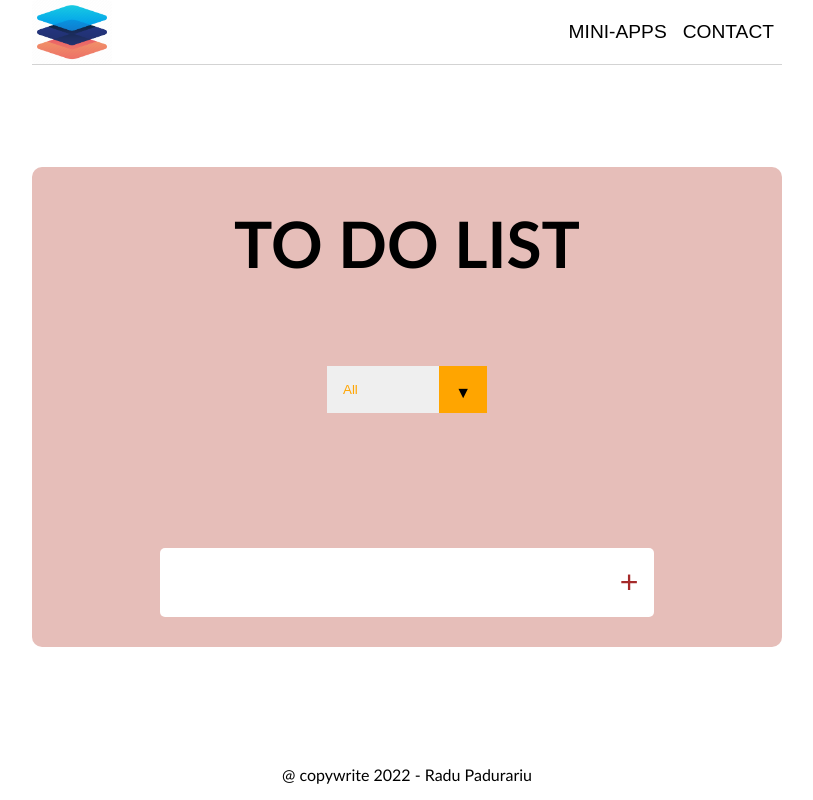
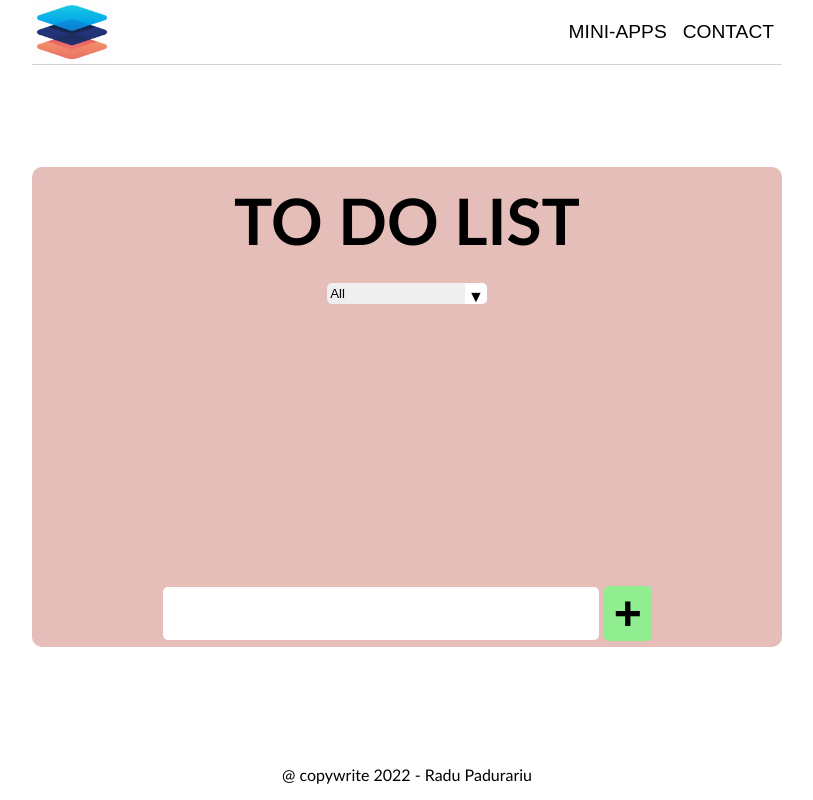
Before and after one commit to RaduPadurariu/jsminiapps, a PHP site: page /html/apps/02_todolist/index.html in a window 1280 px wide. Shown: the whole page, without its empty margins (233-1046 px from the left). Run offline with PHP 8.4, Linux system fonts and the light colour scheme.

Commit message:
todo list with local storage

```diff
--- a/style.css
+++ b/app.css
@@ -280,181 +280,3 @@ section {
 .app-img {
     width:100px;
 }
-
-
-/* Digital Timer */
-
-.container-digital-timer {
-    display:flex;
-    flex-direction: column;
-    justify-content: space-around;
-    align-items: center;
-    background: #aed4ec;
-    border-radius: 10px;
-    width: 100%;
-    max-width: 750px;
-    height:60vh;
-    margin:auto 0;
-    text-align: center;
-}
-
-.digits {
-    display: flex;
-    align-items: center;
-    justify-content: center;
-    font-size: 4rem;
-    font-family: "Digital-7";
-    display: flex;
-
-}
-
-.digits-container {
-    display: flex;
-    flex-direction: column;
-    text-align: center;
-}
-
-#saveData {
-    overflow: auto;
-    height: 150px;
-    margin: 20px auto;
-    font-size: 1.2rem;
-}
-
-.counter-container {
-    display: flex;
-    flex-direction: column;
-    align-items: center;
-
-}
-
-.digital-timer-btn {
-    font-size: 1.5rem;
-    font-weight: bold;
-    border-radius: 5px;
-    border:none;
-    padding: 10px;
-    cursor: pointer;
-    margin: 5px;
-    background-color: rgba(10, 10, 10, 0.89);
-    color: rgba(247, 240, 240, 0.945);
-}
-
-/* TO DO LIST */
-
-.container-toDoList {
-    display:flex;
-    flex-direction: column;
-    justify-content: space-around;
-    align-items: center;
-    background: #e6beb9;
-    border-radius: 10px;
-    width: 100%;
-    max-width: 750px;
-    height:60vh;
-    margin:auto 0;
-    text-align: center;
-}
-
-.todo-input, .todo-btn, .todo-form{
-    border:none;
-    padding:0.5rem;
-    font-size: 2rem;
-    background: white;
-    border-radius: 5px;
-}
-
-.todo-btn {
-    color: brown;
-    background: white;
-    cursor:pointer;
-    transition: all 0.3 ease;
-}
-
-.todo-btn:hover {
-    background-color: orange;
-    color:white;
-
-}
-
-.todo-container {
-    display:flex;
-    justify-content: center;
-    align-items: center;
-}
-
-.todo-list {
-
-}
-.todo {
-    display:flex;
-    justify-content: space-between;
-    align-items: center;
-    background-color: white;
-    border-radius: 5px;
-    font-size: 1.5rem;
-    margin:5px 0;
-    transition: all 0.5s ease
-}
-
-
-.check-btn, .delete-btn {
-    background-color: lightgreen;
-    border: none;
-    border-radius: 5px;
-    padding: 1rem;
-    font-size: 1rem;
-
-}
-
-.todo-item {
-    max-width:200px;
-    text-align: left;
-    padding:0 0.4rem;
-}
-
-.completed {
-    text-decoration: line-through;
-    opacity:0.5;
-}
-
-.fall {
-    transform: translateY(8rem) rotateZ(20deg);
-    opacity:0;
-}
-
-select {
-    -webkit-appearance: none;
-    -moz-appearance: none;
-    appearance: none;
-    outline:none;
-    border:none;
-
-}
-
-.select {
-    margin:1rem;
-    position:relative;
-    overflow:hidden;
-}
-
-select {
-    color:orange;
-    width:10rem;
-    cursor: pointer;
-    padding:1rem;
-}
-.select::after {
-    content:"\25BC";
-    position:absolute;
-    background:orange;
-    top:0;
-    right:0;
-    pointer-events: none;
-    padding:1rem;
-}
-
-.select:hover {
-    background: orange;
-    color:white;
-}
--- a/html/apps/01_digital-timer/index.html
+++ b/html/apps/01_digital-timer/index.html
@@ -4,7 +4,8 @@
     <link rel="icon" href="../../../imgs/icons/clock.png">
     <meta http-equiv="X-UA-Compatible" content="IE=edge">
     <meta name="viewport" content="width=device-width, initial-scale=1.0">
-    <link rel="stylesheet" href="../../../style.css">
+    <link rel="stylesheet" href="../../../app.css">
+    <link rel="stylesheet" href="./style.css">
     <title>Digital Timer</title>
 </head>
 <body>
--- a/html/apps/02_todolist/index.html
+++ b/html/apps/02_todolist/index.html
@@ -4,7 +4,8 @@
     <link rel="icon" href="../../../imgs/icons/to-do-list.png">
     <meta http-equiv="X-UA-Compatible" content="IE=edge">
     <meta name="viewport" content="width=device-width, initial-scale=1.0">
-    <link rel="stylesheet" href="../../../style.css">
+    <link rel="stylesheet" href="../../../app.css">
+    <link rel="stylesheet" href="./style.css">
     <title>TO DO LIST</title>
 </head>
 <body>
@@ -41,15 +42,16 @@
 <!-- Main body -->
     <main>
         <div class="container-toDoList">
+            <div class="header-container">
                 <h1 class="x-large m">TO DO LIST</h1>
-                <div class="select">
+                <div class="select-container">
                     <select name="todos" class="filter-todo">
                         <option value="all">All</option>
                         <option value="completed">Completed</option>
                         <option value="uncompleted">Uncompleted</option>
                     </select>
                 </div>
-
+            </div>
 
 
             <div class="todo-container">
@@ -57,7 +59,7 @@
             </div>
             <form class="todo-form">
                 <input type="text" class="todo-input">
-                    <button class="todo-btn" >+</button>
+                <button class="todo-btn" type="submit">+</button>
             </form>
         </div>
 
--- a/html/apps/02_todolist/main.js
+++ b/html/apps/02_todolist/main.js
@@ -5,57 +5,79 @@ const filterOption = document.querySelector('.filter-todo')
 
 
 
-
+document.addEventListener('DOMContentLoaded', getTodos);
 todoBtn.addEventListener('click', addTodo);
-todoList.addEventListener('click', deleteCheck);
+todoList.addEventListener('click', deleteAndCheck);
 filterOption.addEventListener('click', filterTodo);
 
 
 function addTodo (event) {
     event.preventDefault();
 
-    const todoDiv = document.createElement('div');
-    todoDiv.classList.add('todo');
-    const newTodo = document.createElement('li');
-    newTodo.innerText = todoInput.value;
-    newTodo.classList.add('todo-item');
-    todoDiv.appendChild(newTodo);
-
-    // check button
-    const checkBtn = document.createElement('button');
-    checkBtn.innerText = 'Check';
-    checkBtn.classList.add('check-btn');
-    todoDiv.appendChild(checkBtn);
-
-    // delete button
-    const deleteBtn = document.createElement('button');
-    deleteBtn.innerText = 'Delete';
-    deleteBtn.classList.add('delete-btn');
-    todoDiv.appendChild(deleteBtn);
-
-    // append
-    todoList.appendChild(todoDiv)
+    // Add todo to local storage
+    if( todoInput.value !=="" && todoInput.value!== " ") {
+        createTodoHTML(todoInput.value);
+        saveLocalTodos(todoInput.value);
+    }
     // clear values
     todoInput.value='';
 }
 
-function deleteCheck (e) {
+function deleteAndCheck (e) {
     const item = e.target;
     // delete todo
     if(item.classList[0] === 'delete-btn') {
-        const todo = item.parentElement;
+        const todo = item.parentElement.parentElement;
         todo.classList.add('fall');
+        removeLocalTodos(todo);
         setTimeout(function () {
         todo.remove();
-        }, 1000)
+        }, 500)
 
     }
 
     // check todo
     if(item.classList[0] === 'check-btn') {
-        const todo = item.parentElement;
+        const todo = item.parentElement.parentElement;
         todo.classList.toggle('completed');
     }
+}
+
+function createTodoHTML (todo) {
+    const todoDiv = document.createElement('div');
+    todoDiv.classList.add('todo');
+
+    const newTodo = document.createElement('li');
+    newTodo.innerText = todo;
+    newTodo.classList.add('todo-item');
+
+
+
+    todoDiv.appendChild(newTodo);
+    const btnContainer = document.createElement('div');
+    todoDiv.appendChild(btnContainer);
+
+
+    // check button
+    const checkBtn = document.createElement('button');
+    const checkBtn_img = document.createElement('img');
+    checkBtn_img.src = "../../../imgs/icons/btn/check.png";
+    checkBtn_img.classList.add('imgBtn');
+    checkBtn.appendChild(checkBtn_img);
+    checkBtn.classList.add('check-btn');
+    btnContainer.appendChild(checkBtn);
+
+    // delete button
+    const deleteBtn = document.createElement('button');
+    const deleteBtn_img = document.createElement('img');
+    deleteBtn_img.src = "../../../imgs/icons/btn/delete.png";
+    deleteBtn_img.classList.add('imgBtn');
+    deleteBtn.appendChild(deleteBtn_img);
+    deleteBtn.classList.add('delete-btn');
+    btnContainer.appendChild(deleteBtn);
+
+    // append
+    todoList.appendChild(todoDiv)
 }
 
 function filterTodo (e) {
@@ -85,3 +107,46 @@ function filterTodo (e) {
         }
     });
 }
+
+
+function saveLocalTodos (todo) {
+    // is there a todos in local storage?
+    let todos;
+    if(localStorage.getItem('todos') === null) {
+        todos = [];
+    }
+    else {
+        todos = JSON.parse(localStorage.getItem("todos"));
+    }
+    todos.push(todo);
+    localStorage.setItem("todos", JSON.stringify(todos));
+}
+
+function getTodos () {
+     // is there a todos in local storage?
+    let todos;
+    if(localStorage.getItem('todos') === null) {
+        todos = [];
+    }
+    else {
+        todos = JSON.parse(localStorage.getItem("todos"));
+    }
+    todos.forEach(function(todo) {
+        createTodoHTML(todo);
+    })
+}
+
+function removeLocalTodos (todo) {
+     // is there a todos in local storage?
+    let todos;
+    if(localStorage.getItem('todos') === null) {
+        todos = [];
+    }
+    else {
+        todos = JSON.parse(localStorage.getItem("todos"));
+    }
+    const todoIndex = todo.children[0].innerText;
+    todos.splice(todos.indexOf(todoIndex), 1);
+    localStorage.setItem("todos", JSON.stringify(todos));
+
+}
--- /dev/null
+++ b/html/apps/02_todolist/style.css
@@ -0,0 +1,164 @@
+/* TO DO LIST */
+
+.container-toDoList {
+    display:flex;
+    flex-direction: column;
+    justify-content: space-around;
+    align-items: center;
+    background: #e6beb9;
+    border-radius: 10px;
+    width: 100%;
+    max-width: 750px;
+    height:60vh;
+    margin:auto 0;
+    text-align: center;
+}
+
+/* header container */
+
+.header-container {
+    display:flex;
+    flex-direction: column;
+    align-items: center;
+}
+
+select {
+    -webkit-appearance: none;
+    -moz-appearance: none;
+    appearance: none;
+    outline:none;
+    border:none;
+}
+
+.select-container {
+    margin:1rem;
+    position: relative;
+    overflow: hidden;
+    background: white;
+    width:10rem;
+    border-radius: 5px;
+}
+
+select {
+    color: black;
+    width:10rem;
+    cursor: pointer;
+    padding:0.2rem;
+}
+
+.select-container::after {
+    content:"\25BC";
+    position:absolute;
+    background: white;
+    top:0;
+    right:0;
+    padding:0.2rem;
+    pointer-events: none;
+}
+
+
+
+/* to do list container */
+.todo-container {
+    display:flex;
+    flex-direction: column;
+    align-items: center;
+    height: 15rem;
+    overflow: auto;
+    width: 100%;
+}
+
+.todo-list {
+   width:60%;
+}
+
+.todo {
+    display:flex;
+    justify-content: space-between;
+    align-items: center;
+    transition: all 0.5s ease
+}
+
+.todo-item {
+    text-align: left;
+    padding:0.2rem 0.4rem;
+    background: white;
+    font-size: 2rem;
+    margin:0.3rem 1rem 0.3rem 0;
+    border-radius: 5px;
+    word-wrap: break-word;
+    flex:1;
+    height:3rem;
+}
+
+.check-btn {
+    background-color: lightgreen;
+    border: none;
+    border-radius: 5px;
+    padding: 0.5rem;
+    margin:0.2rem;
+}
+
+
+.delete-btn {
+    background-color: rgb(196, 106, 106);
+    border: none;
+    border-radius: 5px;
+    padding: 0.5rem;
+    margin:0.2rem;
+}
+
+.imgBtn {
+    width:25px;
+    height:25px;
+    pointer-events: none;
+}
+
+.completed {
+    text-decoration: line-through;
+    opacity:0.5;
+}
+
+.fall {
+    transform: translateY(8rem) rotateZ(20deg);
+    opacity:0;
+}
+
+
+
+
+/* to do input */
+.todo-form {
+    display:flex;
+    justify-content: center;
+    align-items: center;
+}
+.todo-input, .todo-btn {
+    border-radius: 5px;
+    background: white;
+    color:black;
+    border:none;
+}
+
+.todo-input {
+    font-size: 2rem;
+    padding: 0.5rem;
+    width:90%;
+}
+
+.todo-btn {
+    color: black;
+    background: lightgreen;
+    cursor:pointer;
+    transition: all 0.3 ease;
+    font-size: 3rem;
+    margin-left: 5px;
+    width: 3rem;
+    font-weight: bold;
+}
+
+.todo-btn:hover {
+    background-color: black;
+    color:white;
+
+}
--- a/index.html
+++ b/index.html
@@ -4,7 +4,7 @@
     <link rel="icon" href="./imgs/icons/favicon.ico">
     <meta http-equiv="X-UA-Compatible" content="IE=edge">
     <meta name="viewport" content="width=device-width, initial-scale=1.0">
-    <link rel="stylesheet" href="./style.css">
+    <link rel="stylesheet" href="./app.css">
     <title>Java Script Mini Apps</title>
 </head>
 <body>
```
Also changed, not shown: html/apps/01_digital-timer/main.js (+23 -14 lines), html/apps/01_digital-timer/style.css (added, +57 -0 lines), html/apps/02_todolist/check.png (added), imgs/icons/Btn/check.png (added), imgs/icons/Btn/delete.png (added). Lines whose indentation alone changed are shown as unchanged.
